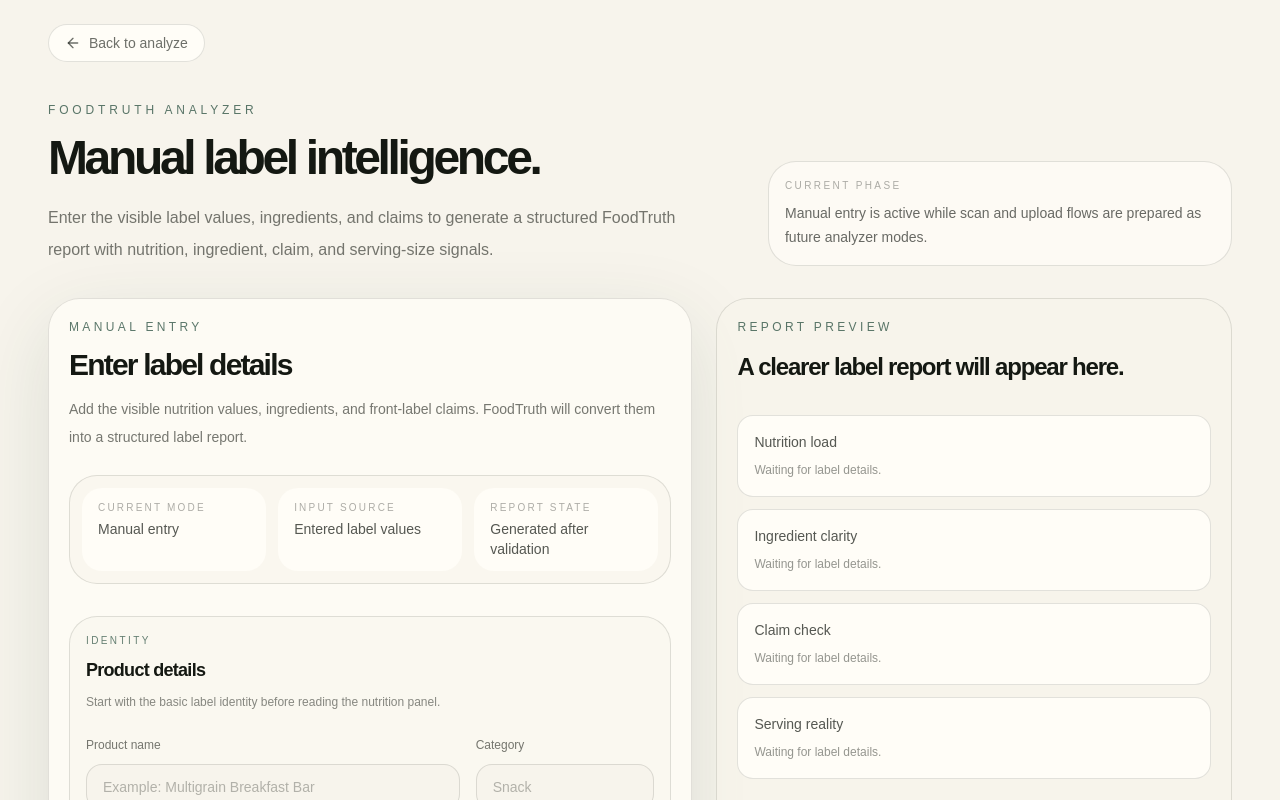
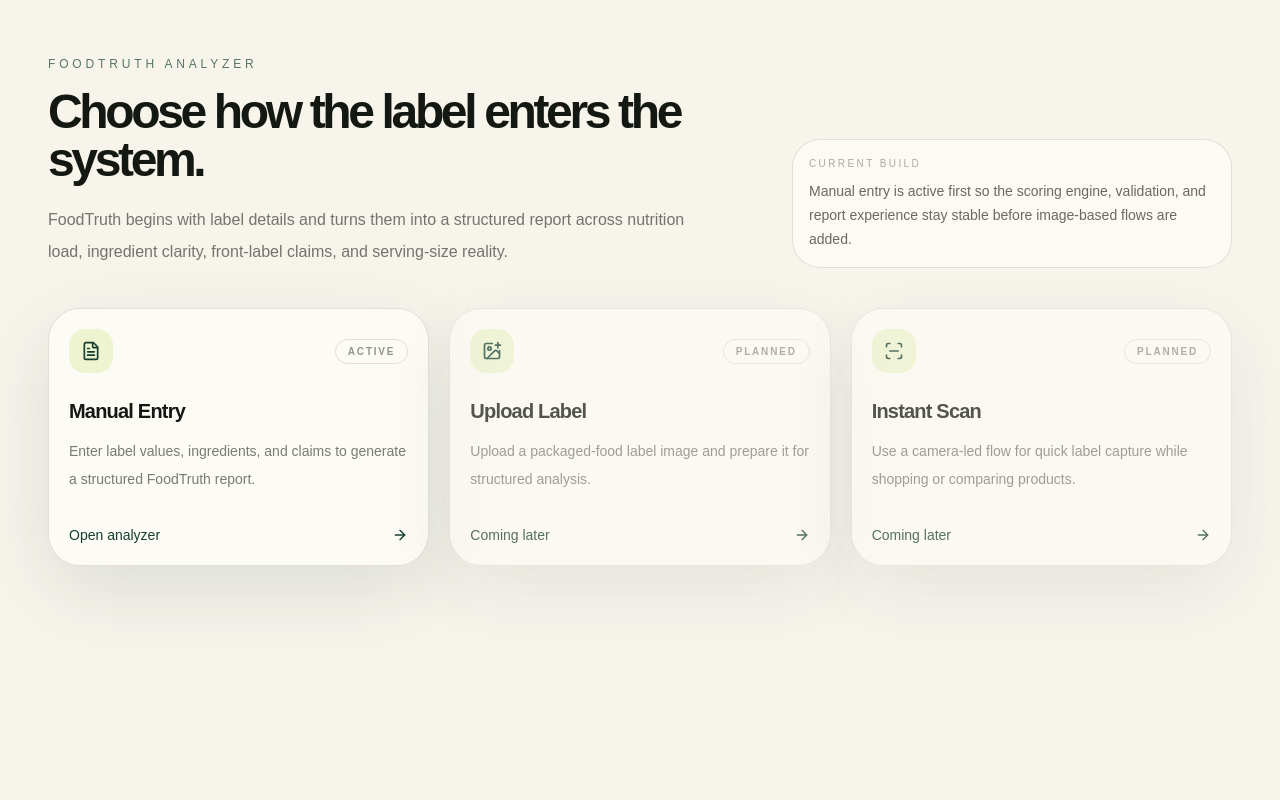
Before and after one commit to sumitdhara609/FoodTruth, a Next.js app: page /analyze/manual in a window 1280 px wide. Shown: the top 800 px of the page. Built offline with nearby package versions, Linux system fonts and the light colour scheme.

Commit message:
Improve analyzer mode selection page

```diff
--- a/app/analyze/manual/page.tsx
+++ b/app/analyze/manual/page.tsx
@@ -1,51 +1,112 @@
 import Link from "next/link";
-import { ArrowLeft } from "lucide-react";
-import { ManualAnalyzerForm } from "@/components/analyze/manual-analyzer-form";
+import { ArrowRight, FileText, ImagePlus, ScanLine } from "lucide-react";
 
-export default function ManualAnalyzerPage() {
+const analyzerModes = [
+  {
+    title: "Manual Entry",
+    description:
+      "Enter label values, ingredients, and claims to generate a structured FoodTruth report.",
+    href: "/analyze/manual",
+    status: "Active",
+    icon: FileText,
+  },
+  {
+    title: "Upload Label",
+    description:
+      "Upload a packaged-food label image and prepare it for structured analysis.",
+    href: "#",
+    status: "Planned",
+    icon: ImagePlus,
+  },
+  {
+    title: "Instant Scan",
+    description:
+      "Use a camera-led flow for quick label capture while shopping or comparing products.",
+    href: "#",
+    status: "Planned",
+    icon: ScanLine,
+  },
+];
+
+export default function AnalyzePage() {
   return (
     <main className="min-h-screen bg-[var(--background)] px-5 py-6 text-[var(--foreground)] sm:px-8 lg:px-12">
       <div className="mx-auto max-w-7xl">
-        <Link
-          href="/analyze"
-          className="inline-flex items-center gap-2 rounded-full border border-[var(--border)] bg-[var(--surface)] px-4 py-2 text-sm font-medium text-[var(--foreground)]/62 transition hover:bg-[var(--surface-muted)] hover:text-[var(--foreground)]"
-        >
-          <ArrowLeft className="h-4 w-4" />
-          Back to analyze
-        </Link>
-
-        <section className="mt-10">
+        <section className="pt-8">
           <p className="text-xs uppercase tracking-[0.32em] text-[var(--primary)]/70">
             FoodTruth Analyzer
           </p>
 
-          <div className="mt-4 grid gap-6 lg:grid-cols-[0.9fr_0.6fr] lg:items-end">
+          <div className="mt-4 grid gap-6 lg:grid-cols-[0.9fr_0.55fr] lg:items-end">
             <div>
               <h1 className="max-w-4xl text-4xl font-semibold tracking-[-0.07em] text-[var(--foreground)] sm:text-5xl">
-                Manual label intelligence.
+                Choose how the label enters the system.
               </h1>
 
               <p className="mt-5 max-w-2xl text-sm leading-7 text-[var(--foreground)]/58 sm:text-base sm:leading-8">
-                Enter the visible label values, ingredients, and claims to
-                generate a structured FoodTruth report with nutrition,
-                ingredient, claim, and serving-size signals.
+                FoodTruth begins with label details and turns them into a
+                structured report across nutrition load, ingredient clarity,
+                front-label claims, and serving-size reality.
               </p>
             </div>
 
             <div className="rounded-[1.75rem] border border-[var(--border)] bg-[var(--surface)]/72 p-4">
               <p className="text-[10px] uppercase tracking-[0.24em] text-[var(--foreground)]/35">
-                Current phase
+                Current build
               </p>
               <p className="mt-2 text-sm leading-6 text-[var(--foreground)]/64">
-                Manual entry is active while scan and upload flows are prepared
-                as future analyzer modes.
+                Manual entry is active first so the scoring engine, validation,
+                and report experience stay stable before image-based flows are
+                added.
               </p>
             </div>
           </div>
         </section>
 
-        <section className="mt-8">
-          <ManualAnalyzerForm />
+        <section className="mt-10 grid gap-5 md:grid-cols-3">
+          {analyzerModes.map((mode) => {
+            const Icon = mode.icon;
+            const isActive = mode.status === "Active";
+
+            const card = (
+              <div className="group flex h-full flex-col justify-between rounded-[2rem] border border-[var(--border)] bg-[var(--surface)]/76 p-5 shadow-[var(--shadow-soft)] transition hover:-translate-y-1 hover:bg-[var(--surface)]">
+                <div>
+                  <div className="flex items-center justify-between gap-4">
+                    <div className="flex h-11 w-11 items-center justify-center rounded-2xl bg-[var(--accent-muted)] text-[var(--primary)]">
+                      <Icon className="h-5 w-5" />
+                    </div>
+
+                    <span className="rounded-full border border-[var(--border)] px-3 py-1 text-[10px] font-semibold uppercase tracking-[0.18em] text-[var(--foreground)]/45">
+                      {mode.status}
+                    </span>
+                  </div>
+
+                  <h2 className="mt-6 text-xl font-semibold tracking-[-0.04em] text-[var(--foreground)]">
+                    {mode.title}
+                  </h2>
+
+                  <p className="mt-3 text-sm leading-7 text-[var(--foreground)]/56">
+                    {mode.description}
+                  </p>
+                </div>
+
+                <div className="mt-8 flex items-center justify-between text-sm font-medium text-[var(--primary)]">
+                  <span>{isActive ? "Open analyzer" : "Coming later"}</span>
+                  <ArrowRight className="h-4 w-4 transition group-hover:translate-x-1" />
+                </div>
+              </div>
+            );
+
+            return isActive ? (
+              <Link key={mode.title} href={mode.href} className="block">
+                {card}
+              </Link>
+            ) : (
+              <div key={mode.title} className="cursor-not-allowed opacity-72">
+                {card}
+              </div>
+            );
+          })}
         </section>
       </div>
     </main>
```
